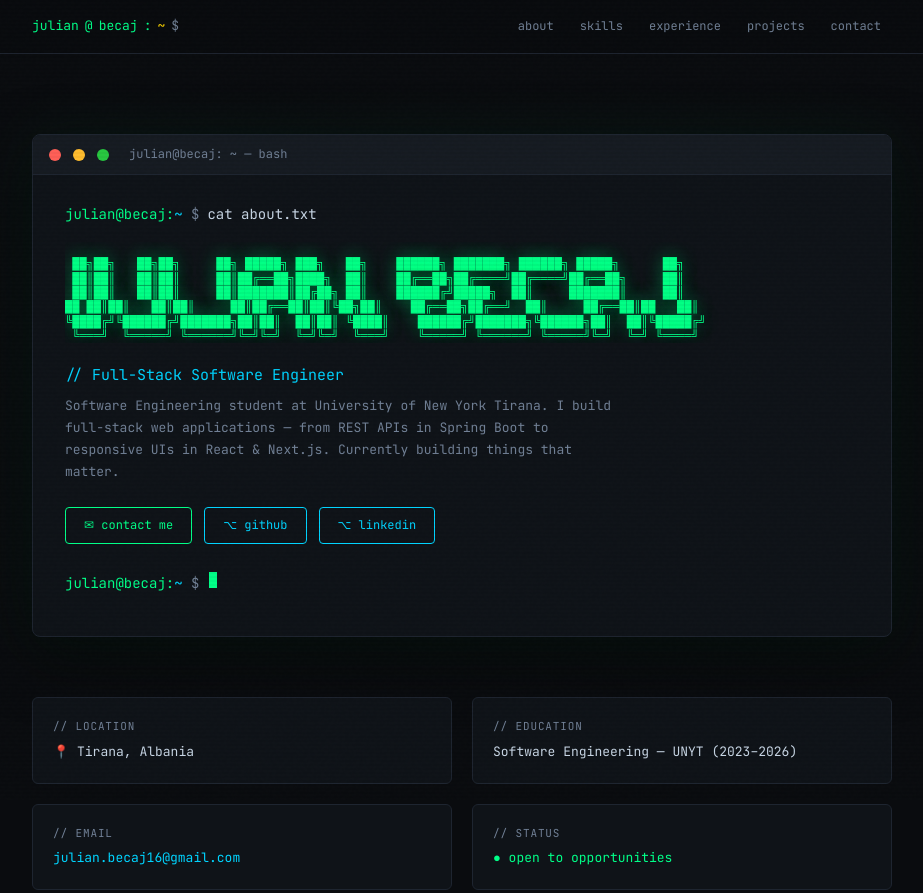
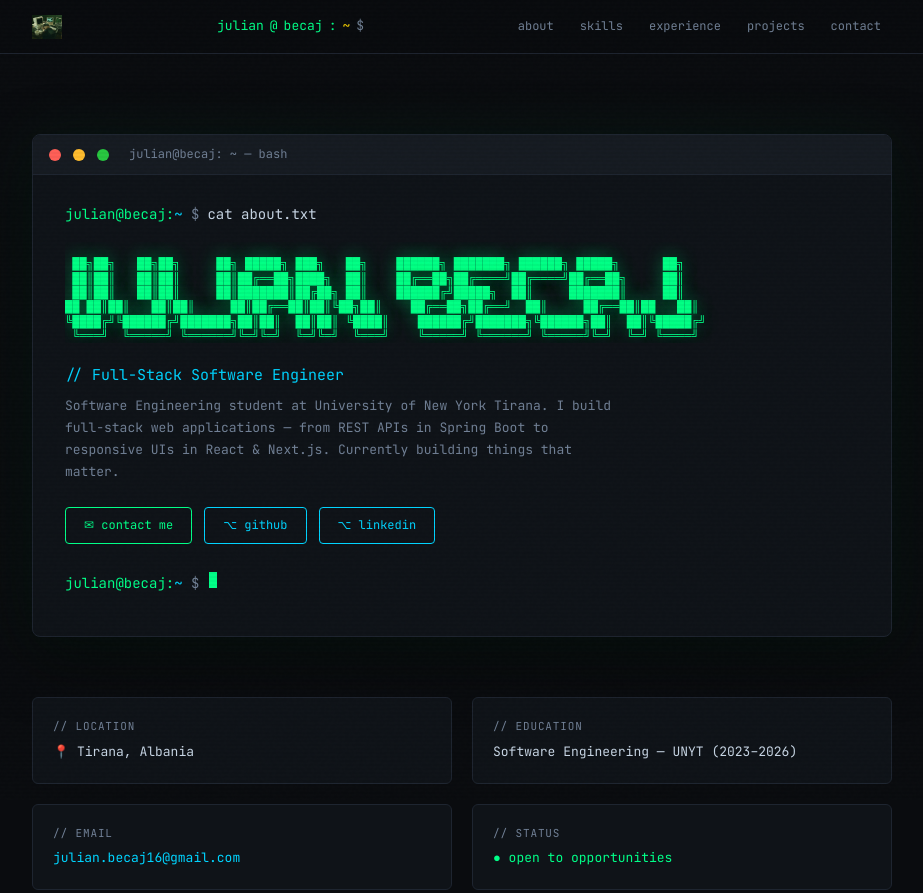
Before and after one commit to julibecaj/julianbecaj.github.io, a plain HTML site: page index.html in a window 1280 px wide. Shown: the top 893 px of the page, without its empty margins (178-1101 px from the left). Drawn offline with Linux system fonts and the light colour scheme.

Commit message:
add logo to topbar with styling adjustments

```diff
--- a/index.html
+++ b/index.html
@@ -26,6 +26,7 @@
   <!-- TOPBAR -->
   <header class="topbar">
     <div class="topbar-inner">
+      <img src="favicon.png" alt="Logo" class="logo">
       <div class="topbar-prompt">
         <span class="user">julian</span>@<span class="user">becaj</span>:<span style="color:var(--yellow)">~</span> <span style="color:var(--text-dim)">$</span>
       </div>
--- a/style.css
+++ b/style.css
@@ -123,6 +123,12 @@ body::after {
   display: flex;
   align-items: center;
   justify-content: space-between;
+}
+
+.logo {
+  height: 24px;
+  width: auto;
+  margin-right: 12px;
 }
 
 .topbar-prompt {
```
